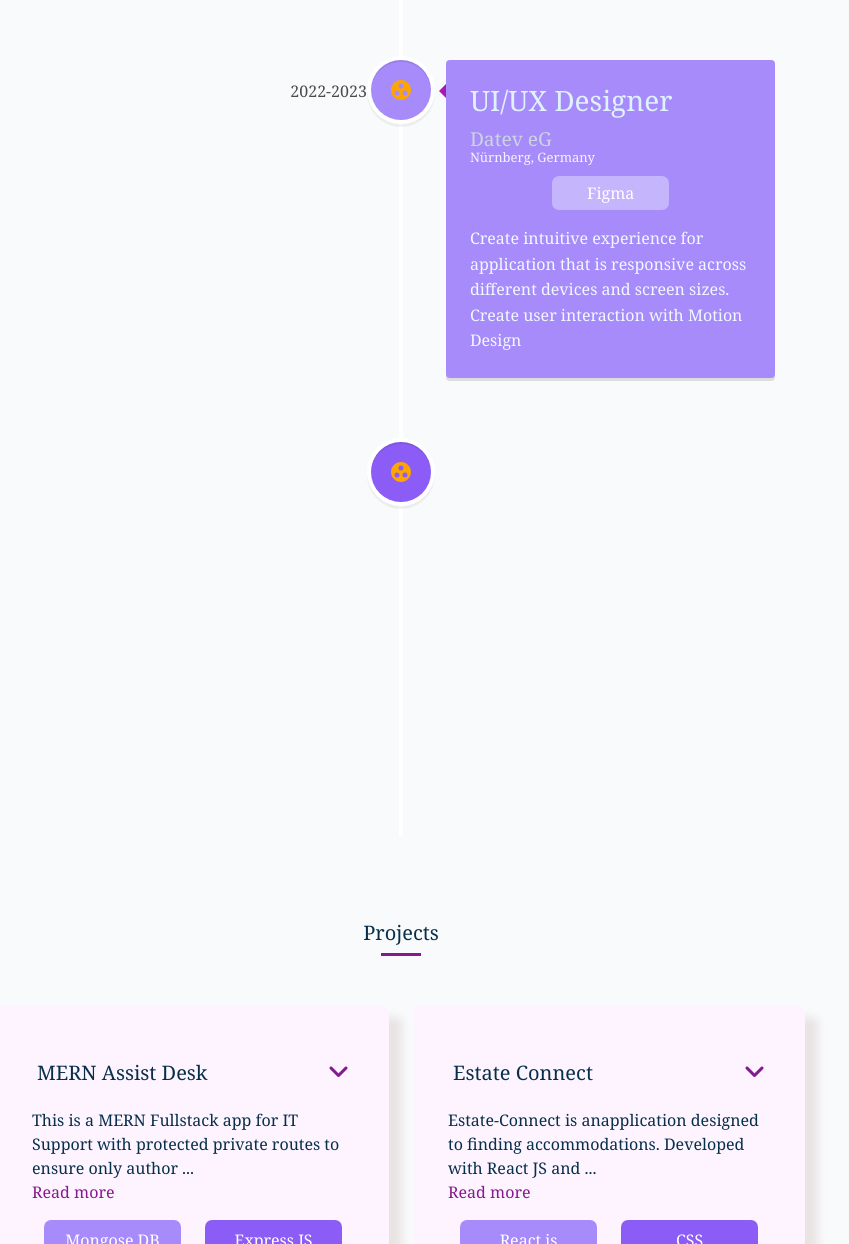
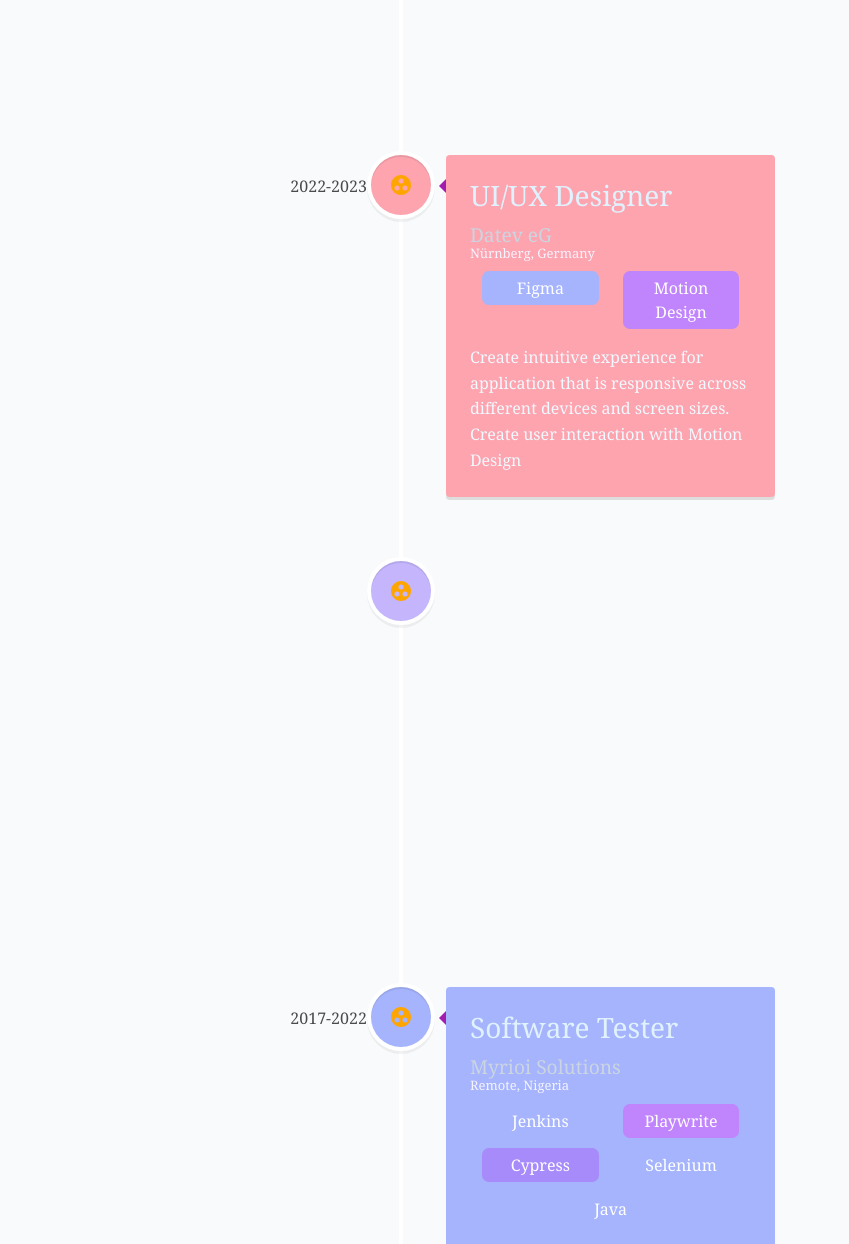
Before and after one commit to Bioskyscode/Portfolio_ReactJS, a React (Create React App) app: page / in a window 1280 px wide. Shown: the part 1666-2910 px from the top of the page, without its empty margins (239-1088 px from the left). Built offline with nearby package versions, Linux system fonts and the light colour scheme.

Commit message:
Modify WorkExperience and testimonial images

```diff
--- a/src/Components/Testimonial/Testimonial.js
+++ b/src/Components/Testimonial/Testimonial.js
@@ -17,13 +17,13 @@
             name: "Fatanmi",
             position: "Senior Software Developer",
             des: "His passion for design and development shines through in every aspect of his work. His works not only beautiful but also significantly improved user experience.",
-            img: "https://media.licdn.com/dms/image/D4E03AQH9KfMEhBynGw/profile-displayphoto-shrink_100_100/0/1695704366767?e=1720656000&v=beta&t=sIiIzPFFXYpeDs1sRTgIAxj1ryGaePVhh7Alv50j5N8",
+            img: "https://media.licdn.com/dms/image/v2/D4E03AQH9KfMEhBynGw/profile-displayphoto-shrink_400_400/profile-displayphoto-shrink_400_400/0/1695704366767?e=1732147200&v=beta&t=i_ETIcEo70gZo5rsTZEjZZeWWiGHIRnHXX1HWxivM_0",
         },
         {
             name: "Fikayo",
             position: "Network Engineer| Systems Engineer | IoT",
             des: "His expertise in UX/UI design has made a noticeable difference in how users interact with his sites.",
-            img: "https://media.licdn.com/dms/image/D4E03AQF_xm8vbVUJBw/profile-displayphoto-shrink_100_100/0/1670662803039?e=1720656000&v=beta&t=4esMtIRGvmbbRN6yyPWsXZM2ysQ00vpi2WVQDWa9oEY",
+            img: "https://media.licdn.com/dms/image/v2/D4E03AQF_xm8vbVUJBw/profile-displayphoto-shrink_400_400/profile-displayphoto-shrink_400_400/0/1670662803039?e=1732147200&v=beta&t=DpwdmqGM12pWMUby4lEc5OD1_oYBIErkFabQfP27UPg",
         },
         {
             name: "Fola",
@@ -35,14 +35,14 @@
             name: "Moses",
             position: "Teaching Assistant- PhD",
             des: "He was good at his work. He worked on several complex project",
-            img: "https://media.licdn.com/dms/image/C4D03AQErir9MdCRSuw/profile-displayphoto-shrink_100_100/0/1620827803821?e=1720656000&v=beta&t=giU3b46xZywFefHElcdCWX2BFXQGphWG8QuZPbqFYbg",
+            img: "https://media.licdn.com/dms/image/v2/C4D03AQErir9MdCRSuw/profile-displayphoto-shrink_400_400/profile-displayphoto-shrink_400_400/0/1620827803821?e=1732147200&v=beta&t=2Pn9opgTgsqT2a9bGBUyhyjpoftIMnm9gBBX4_7GEE8",
         },
 
          {
              name: "Omotola",
              position: "Software Tester",
              des: "If you're looking for a creative, reliable, and highly skilled web developer, look no further than him",
-             img: "https://media.licdn.com/dms/image/C4D03AQHGlWmo-HKhMg/profile-displayphoto-shrink_200_200/0/1664234619585?e=1720656000&v=beta&t=vHn9K8jvkMyP3BOSfi8wJ9ew62QmM19aZpeYBjCOsRQ",
+             img: "https://media.licdn.com/dms/image/v2/D4D03AQEJCdLT4WoGLg/profile-displayphoto-shrink_400_400/profile-displayphoto-shrink_400_400/0/1725382904355?e=1732147200&v=beta&t=btZxgYuSZTynEUNLZSuol4tCy0im7m05Y2Fqfilaft8",
          },
 
     ];
--- a/src/Components/WorkExperience/WorkExperience.js
+++ b/src/Components/WorkExperience/WorkExperience.js
@@ -10,22 +10,25 @@
         {
             companyname: "Biqx GmbH",
             location: "Braunschweig, Germany",
-            position: "Software Developer",
-            des: "Using modern web technologies like React.Js, Bootstrap, Tailwind, CSS etc to develope user-centric applications",
-            year: "2023-Present",
+            position: "Software Tester",
+            des: "Using modern QA technologies and methodology to ensure the quality of software applications and to discover their weak-points and any sorf of defects or mismatch",
+            year: "2023-2024",
 
             techskills: [
                 {
-                    techname: "React JS",
+                    techname: "Robotframework",
                 },
                 {
-                    techname: "Bootstrap",
+                    techname: "Python",
                 },
                 {
-                    techname: "Tailwind",
+                    techname: "GitLab-CI",
                 },
                 {
-                    techname: "GitLab",
+                    techname: "Selenium",
+                },
+                {
+                    techname: "Git",
                 },
             ],
         },
@@ -40,6 +43,9 @@
             techskills: [
                 {
                     techname: "Figma",
+                },
+                {
+                    techname: "Motion Design",
                 },
 
             ],
@@ -67,6 +73,32 @@
                 },
             ],
         },
+
+        {
+            companyname: "Myrioi Solutions",
+            location: "Remote, Nigeria",
+            position: "Software Tester",
+            des: "Using modern QA technologies and methodology to ensure the quality of software applications and to discover their weak-points and any sorf of defects or mismatch",
+            year: "2017-2022",
+
+            techskills: [
+                {
+                    techname: "Jenkins",
+                },
+                {
+                    techname: "Playwrite",
+                },
+                {
+                    techname: "Cypress",
+                },
+                {
+                    techname: "Selenium",
+                },
+                {
+                    techname: "Java",
+                },
+            ],
+        },
     ];
 
 
@@ -83,11 +115,11 @@
                     {work.map((item, index) => (
                         <VerticalTimelineElement
                             className="vertical-timeline-element--work"
-                            contentStyle={{ background: colors[index], color: '#e0f2fe' }}
+                            contentStyle={{ background: colors[index+4], color: '#e0f2fe' }}
                             contentArrowStyle={{ borderRight: '7px solid  #a21caf' }}
                             date={item.year}
                             dateClassName='date-class'
-                            iconStyle={{ background: colors[index], color: '#fff' }}
+                            iconStyle={{ background: colors[index+4], color: '#fff' }}
                             icon={<MdGroupWork />}
                             key={index}
                         >
@@ -96,7 +128,7 @@
                             <div className='row'>
                                 {item.techskills.map((tech, index) => (
                                     <div className='col-xl-6 col-lg-4 col-md-6 col-sm-12 ' key={index}>
-                                        <div style={{background:colors[index +6]}} className='tech-skill color'> {tech.techname}</div>
+                                        <div style={{background:colors[index+7]}} className='tech-skill color'> {tech.techname}</div>
                                     </div>
                                 ))}
 
```
